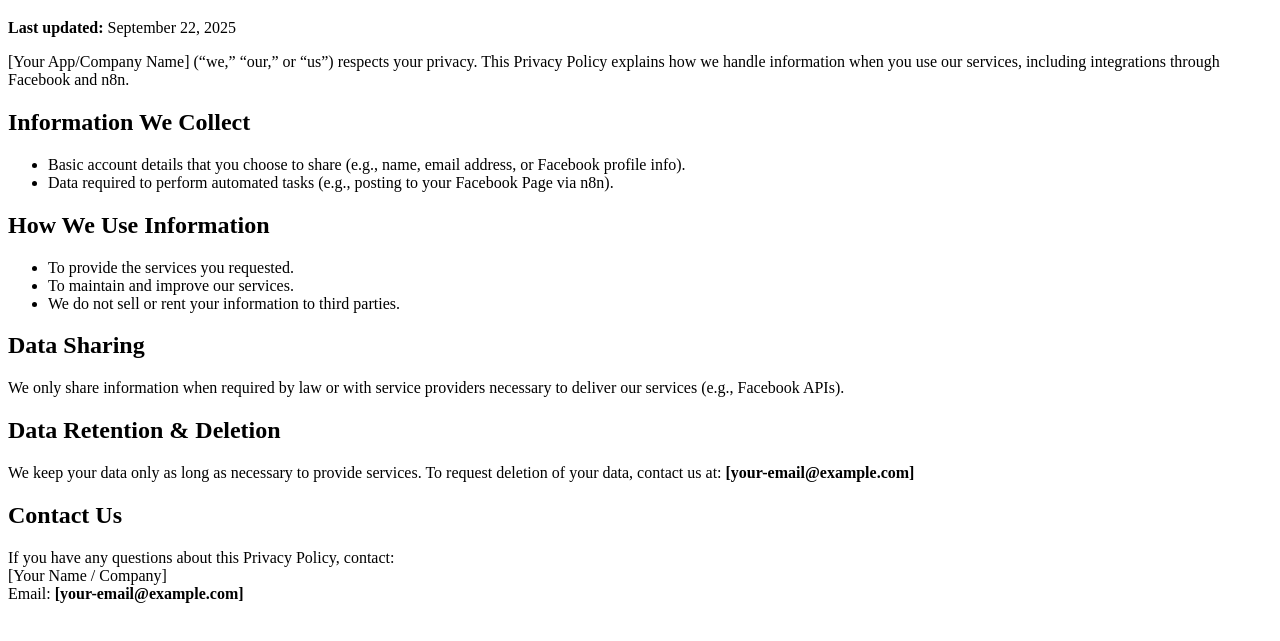
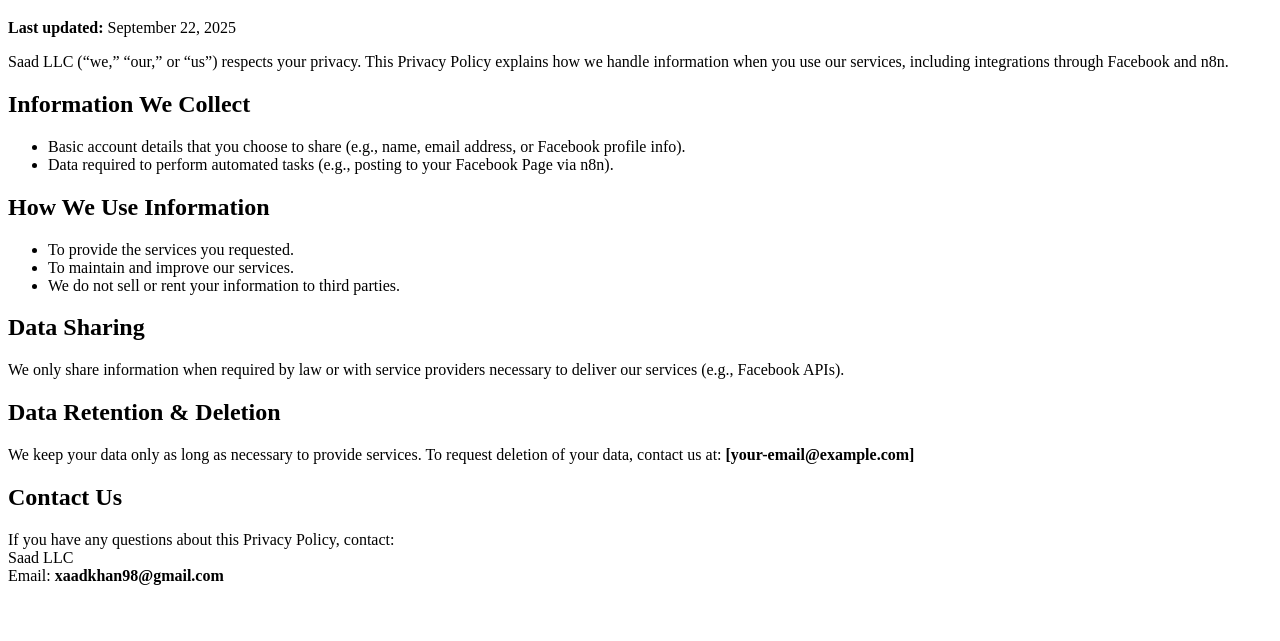
Before and after one commit to xaadkhan98/privacy-policy, a plain HTML site: page index.html in a window 1280 px wide. Shown: the part 61-702 px from the top of the page. Drawn offline with Linux system fonts and the light colour scheme.

Commit message:
Update index.html

```diff
--- a/index.html
+++ b/index.html
@@ -8,7 +8,7 @@
   <h1>Privacy Policy</h1>
   <p><strong>Last updated:</strong> September 22, 2025</p>
 
-  <p>[Your App/Company Name] (“we,” “our,” or “us”) respects your privacy. This Privacy Policy explains how we handle information when you use our services, including integrations through Facebook and n8n.</p>
+  <p>Saad LLC (“we,” “our,” or “us”) respects your privacy. This Privacy Policy explains how we handle information when you use our services, including integrations through Facebook and n8n.</p>
 
   <h2>Information We Collect</h2>
   <ul>
@@ -32,7 +32,7 @@
 
   <h2>Contact Us</h2>
   <p>If you have any questions about this Privacy Policy, contact: <br>
-  [Your Name / Company] <br>
-  Email: <strong>[your-email@example.com]</strong></p>
+  Saad LLC <br>
+  Email: <strong>xaadkhan98@gmail.com</strong></p>
 </body>
 </html>
```
